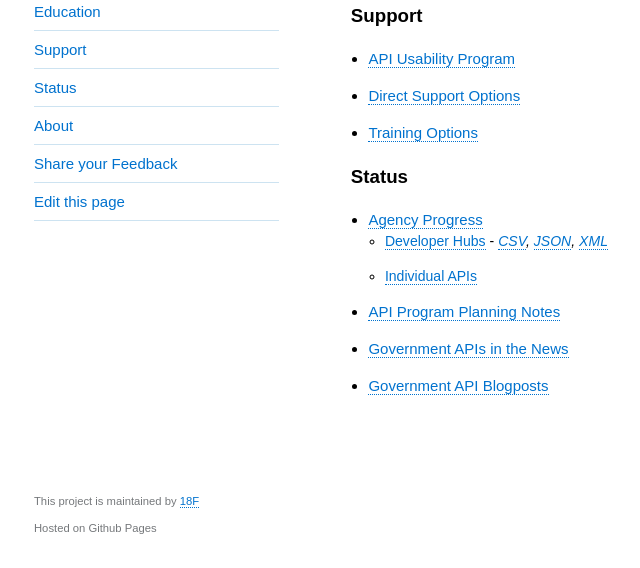
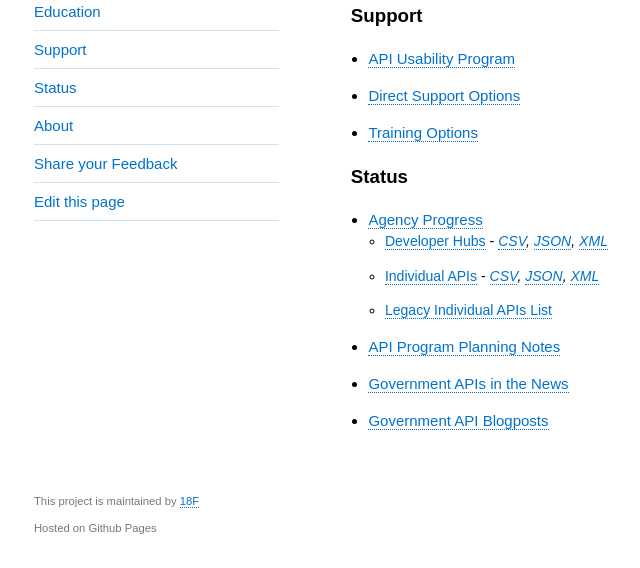
Before and after one commit to 18F/API-All-the-X, a Jekyll site: the page built from index.md, in a window 1280 px wide and 900 px high, scrolled down 2773 px, cut to the strip 332-900 px from the top of the window. Shown: the whole strip, without its empty margins (126-766 px from the left). Built offline with Jekyll 4.4.1, drawn with Linux system fonts in a browser that asks for light colours; before the commit the page ends 3638 px from its top, so only the background shows below that.

Commit message:
adding machine readable links for individual api list

```diff
--- a/_includes/status.md
+++ b/_includes/status.md
@@ -1,7 +1,8 @@
 
 * [Agency Progress](https://github.com/GSA/slash-developer-pages)
    * [Developer Hubs](http://18f.github.io/API-All-the-X/data/developer_hubs) - *[CSV](http://18f.github.io/API-All-the-X/data/developer_hubs.csv), [JSON](http://18f.github.io/API-All-the-X/data/developer_hubs.json), [XML](http://18f.github.io/API-All-the-X/data/developer_hubs.xml)*
-   * [Individual APIs](https://github.com/GSA/slash-developer-pages/blob/master/Loose_APIs.md)
+   * [Individual APIs](http://18f.github.io/API-All-the-X/data/individual_apis) - *[CSV](http://18f.github.io/API-All-the-X/data/individual_apis.csv), [JSON](http://18f.github.io/API-All-the-X/data/individual_apis.json), [XML](http://18f.github.io/API-All-the-X/data/individual_apis.xml)*
+   * [Legacy Individual APIs List](https://github.com/GSA/slash-developer-pages/blob/master/Loose_APIs.md)
 * [API Program Planning Notes](https://github.com/18F/API-All-the-X/wiki/API-Program-Vision---Notes)
 * [Government APIs in the News](http://18f.github.io/API-All-the-X/pages/gov_apis_in_the_news)
 * [Government API Blogposts](http://18f.github.io/API-All-the-X/pages/government_api_blogposts)
```
